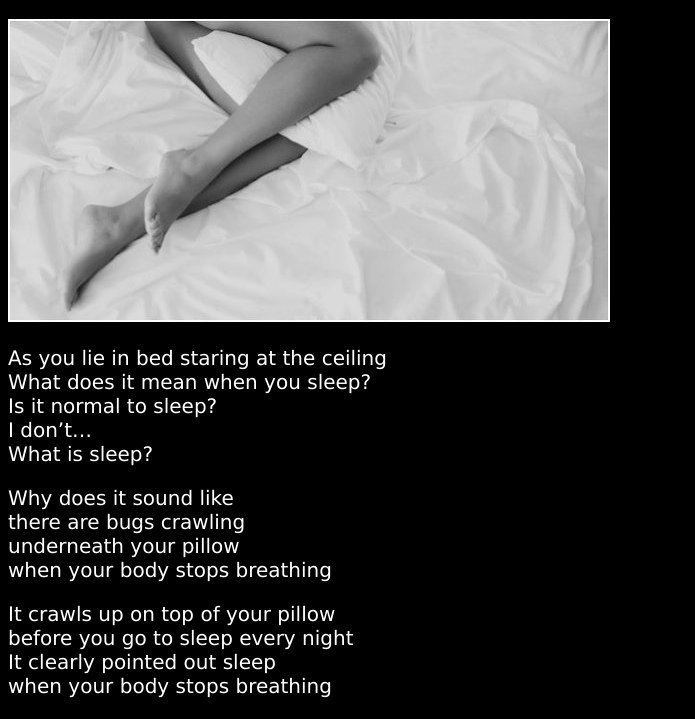
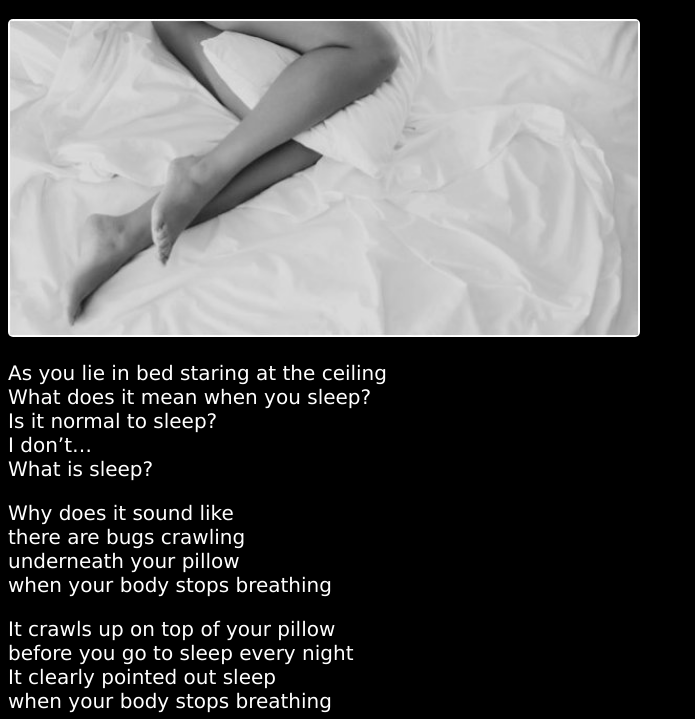
Before and after one commit to fetalcircuit/flarfpoem, a plain HTML site: page index.html in a window 1280 px wide. Shown: the part 61-780 px from the top of the page, without its empty margins (0-695 px from the left). Drawn offline with Linux system fonts and the light colour scheme; a web font is replaced by a local one.

Commit message:
Update style.css

```diff
--- a/style.css
+++ b/style.css
@@ -1,5 +1,10 @@
 body {
   background-color: black;
+}
+
+img {
+  width: 50%;
+  border-radius: 5px;
 }
 
 h1 {
```
